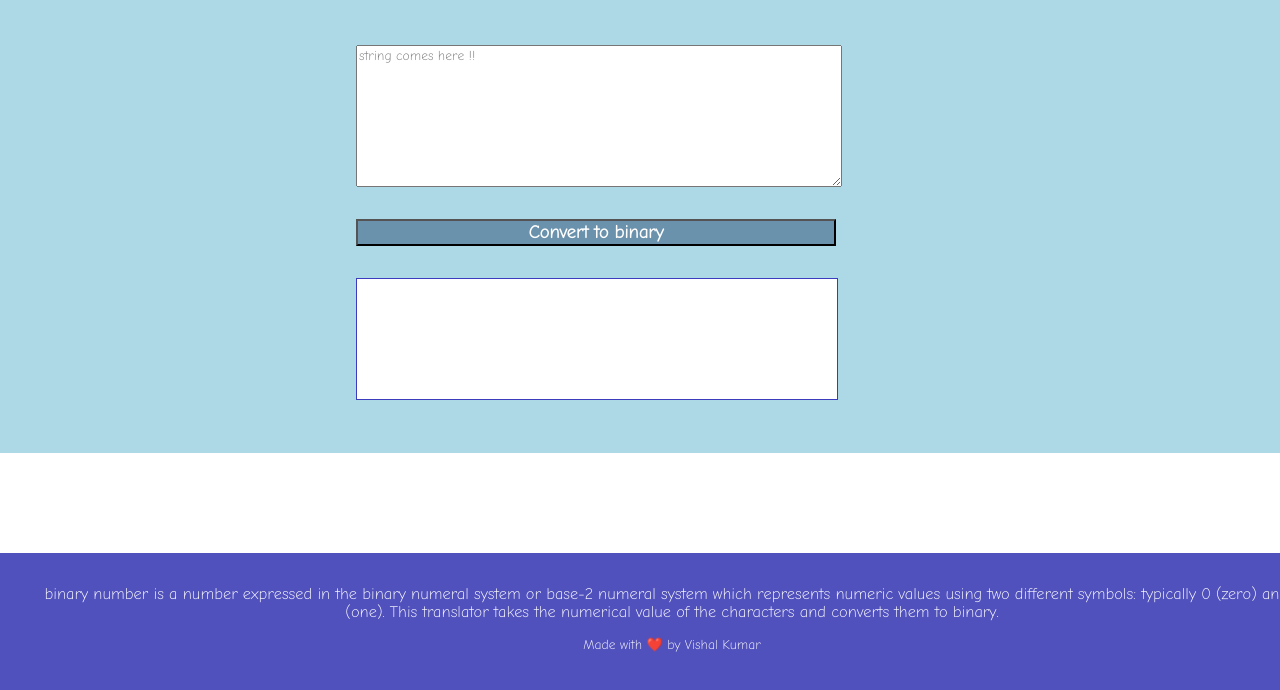
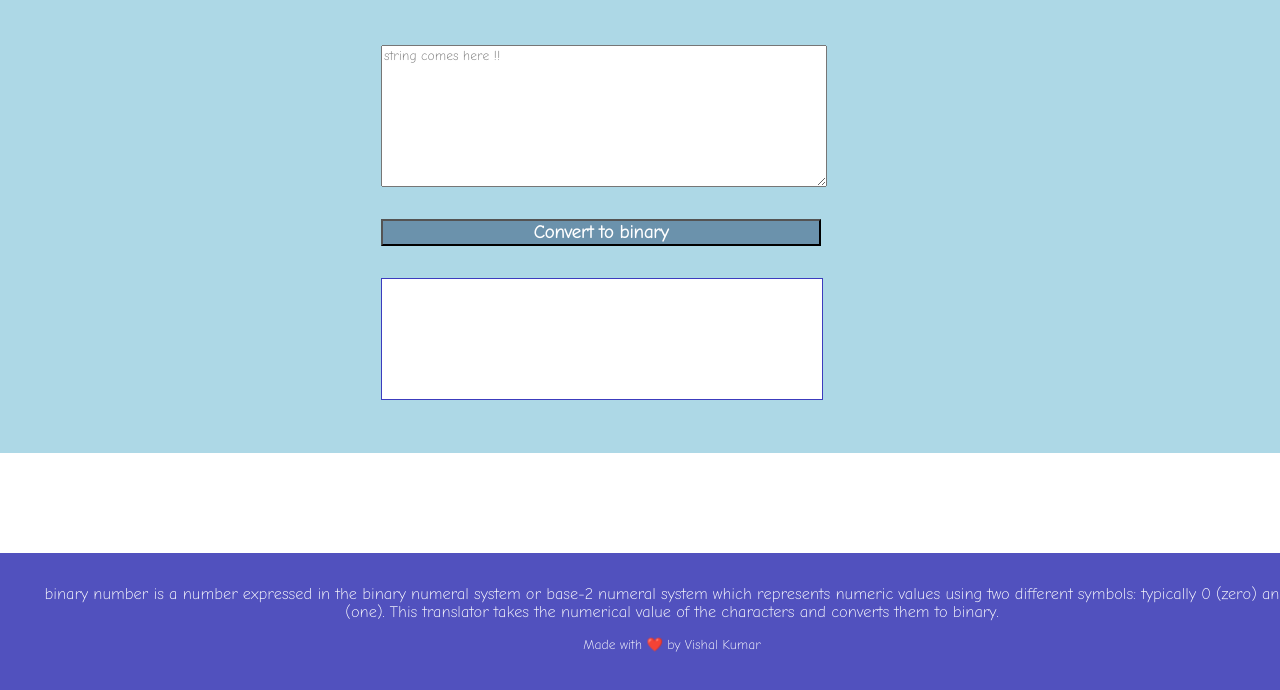
Before and after one commit to VLeads/binary-translator, a plain HTML site: page index.html in a window 1280 px wide. Shown: the part 100-790 px from the top of the page. Drawn offline with Linux system fonts and the light colour scheme.

Commit message:
Fix: minor fixes

```diff
--- a/styles.css
+++ b/styles.css
@@ -4,7 +4,7 @@
     --primary-color: rgb(81, 81, 190);
     --secondary-color: rgb(107, 146, 172);
     --black: rgb(0, 0, 0);
-    --width-break: 600px;
+    --width-break: 550px;
 }
 
 * {
```
